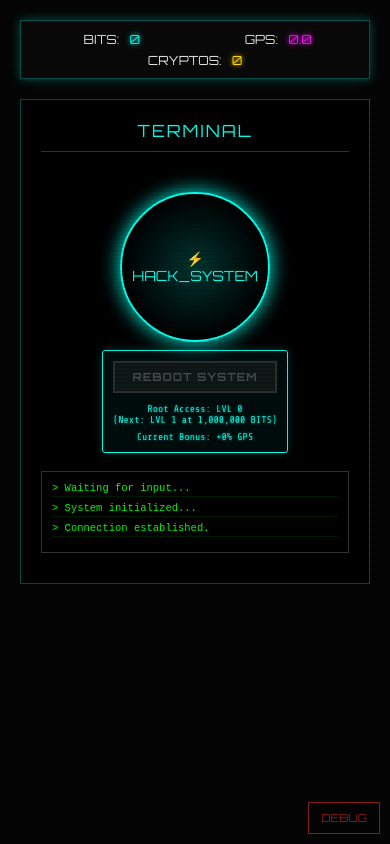
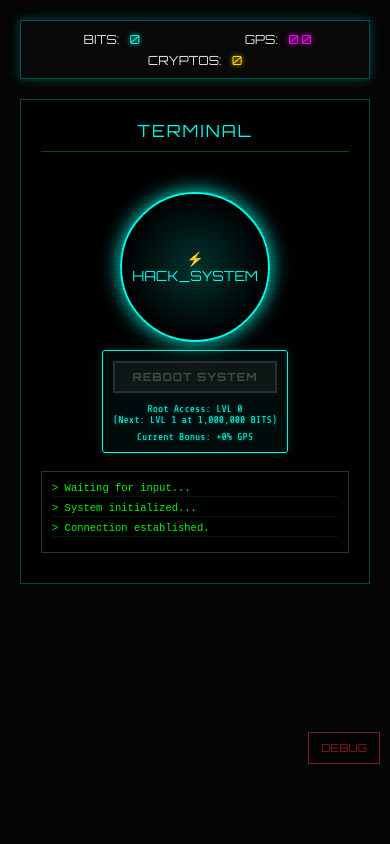
Before and after one commit to CyCle03/cyber-clicker, a plain HTML site: page index.html in a window 390 px wide. Drawn offline with nearby package versions, Linux system fonts and the light colour scheme.

Commit message:
Fix debug button overlap with mobile navigation bar

```diff
--- a/style.css
+++ b/style.css
@@ -1185,7 +1185,7 @@ body {
     }
 
     #debug-toggle-btn {
-        bottom: 10px;
+        bottom: 80px;
         right: 10px;
         padding: 8px 12px;
         font-size: 0.8em;
```
